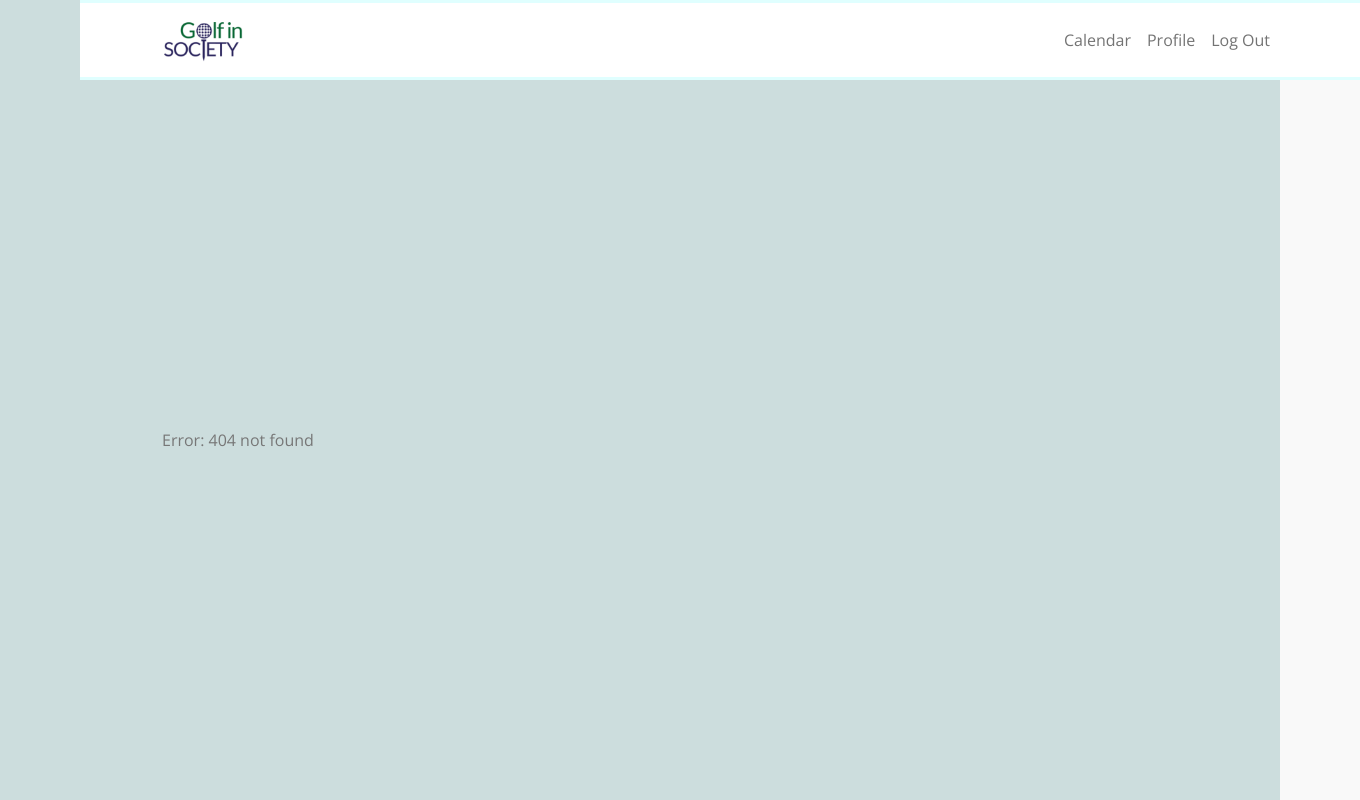
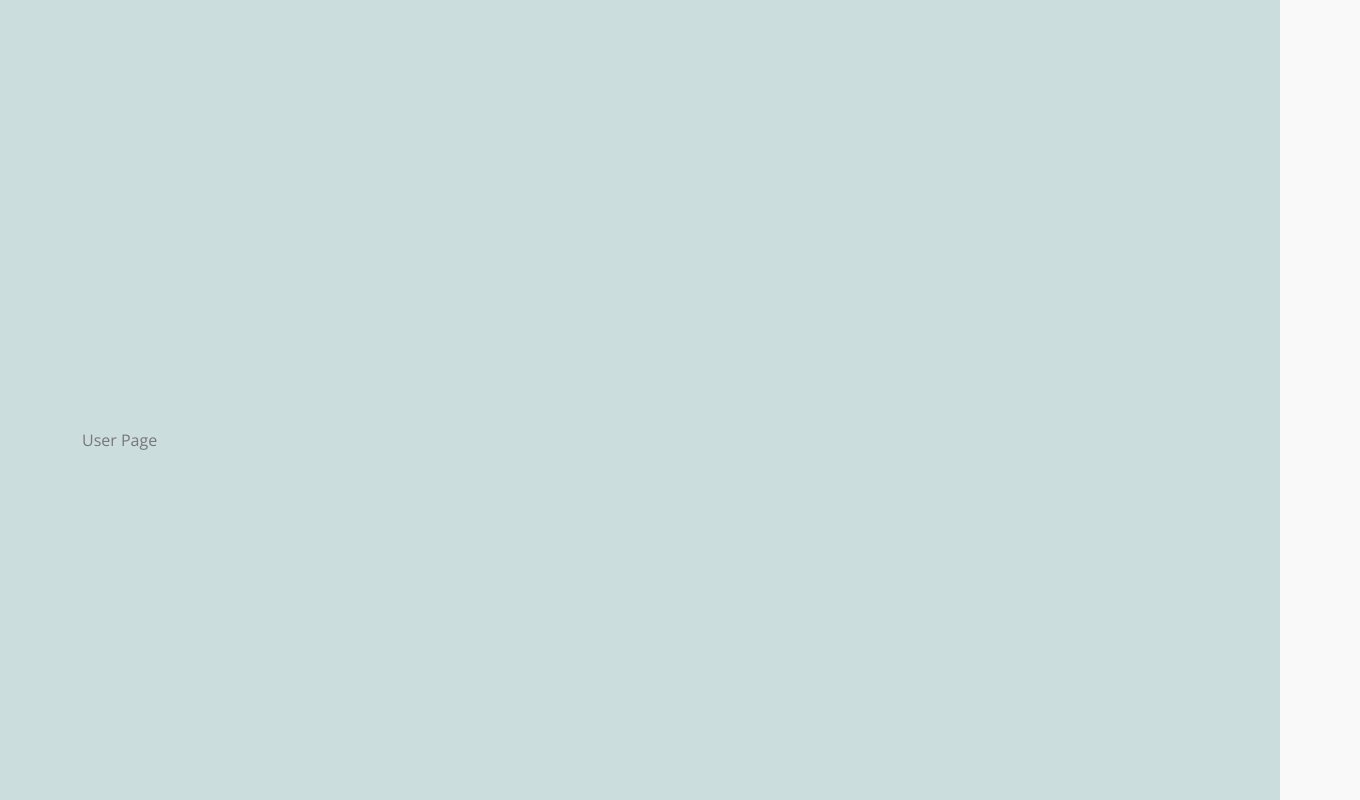
Before and after one commit to AlexKynoch/golf-frontend, a React (Create React App) app: page /#/userpage in a window 1280 px wide. Before the commit this address had no page. Shown: the top 800 px of the page, 1360 px wide, since content can reach past the window. Built offline with nearby package versions, Linux system fonts and the light colour scheme.

Commit message:
added links

```diff
--- /dev/null
+++ b/src/AdminPage.js
@@ -0,0 +1,10 @@
+import React from 'react'
+
+function AdminPage() {
+    return (
+        <div>
+            Admin Page
+        </div>
+    )
+}
+export default AdminPage
--- a/src/App.css
+++ b/src/App.css
@@ -1,4 +1,3 @@
-
 .App {
   background-color: #ccdddd;
   height: fit-content;
@@ -9,14 +8,14 @@
   position: relative;
   justify-content: center;
   align-items: center;
-  padding: 40px ;
-  max-width: 100%
+  padding: 40px;
+  max-width: 100%;
 }
-.contentContainer{
+.contentContainer {
   /* height: 200vh; */
   height: fit-content;
   width: 100vw;
-  padding : 5% ;
+  padding: 5%;
 
   display: flex;
   flex-direction: column;
@@ -26,9 +25,8 @@
   min-height: 90vh;
   /* max-width: 1000px; */
   overflow: hidden;
-
 }
-.navOffset{
+.navOffset {
   height: fit-content;
   width: 100vw;
   background-color: lightcyan;
@@ -37,26 +35,24 @@
   height: 10vh;
   overflow: hidden;
 
-
   display: flex;
   flex-direction: row;
   justify-content: center;
   align-items: center;
   min-height: 40px;
-
 }
-.footerOffset{
+.footerOffset {
   position: absolute;
   bottom: 0;
   width: 100%;
-  height: fit-content
+  height: fit-content;
 }
 
 @media only screen and (min-height: 400px) {
-  .App{
-    padding: 10vh;
+  .App {
+    padding: 10vh 0;
   }
-  .navOffset{
+  .navOffset {
     height: 10vh;
   }
 }
--- a/src/App.js
+++ b/src/App.js
@@ -15,7 +15,12 @@ import VolunteerProfile from "./Profilepage/VolunteerProfile"
 import CgaDashboard from "./CgaDashboard"
 import CgaCreateSessionMain from "./CgaDashboard/CgaCreateSessionMain"
 import ViewUsers from "./CgaDashboard/CgaViewUsers"
-import PPUser from "./Profilepage/PPUser"
+import UserPage from "./Profilepage/UserPage"
+import LandingPage from "./LandingPage"
+import AdminPage from "./AdminPage"
+import LoginPage from "./LoginPage"
+import ManagerPage from "./ManagerPage"
+
 
 function App() {
   const client = new ApiClient()
@@ -23,9 +28,9 @@ function App() {
   return (
     <Router>
       <div className="App">
-        <div className="navOffset">
+        {/* <div className="navOffset">
           <NavBar client={client} />
-        </div>
+        </div> */}
         <div className="contentContainer">
           <Container>
             <Switch>
@@ -44,8 +49,20 @@ function App() {
               <Route path='/cga/view-users'>
                 <ViewUsers client={client} />
               </Route>
-              <Route path='/pp/user'>
-                <ViewUsers client={client} />
+              <Route path='/userpage'>
+                <UserPage client={client} />
+              </Route>
+              <Route path='/landingpage'>
+                <LandingPage client={client} />
+              </Route>
+              <Route path='/adminpage'>
+                <AdminPage client={client} />
+              </Route>
+              <Route path='/loginpage'>
+                <LoginPage client={client} />
+              </Route>
+              <Route path='/managerpage'>
+                <ManagerPage client={client} />
               </Route>
 
 
--- /dev/null
+++ b/src/LandingPage.js
@@ -0,0 +1,20 @@
+import React from 'react'
+import NavBar from "./NavBar"
+
+function LandingPage() {
+    const links = [
+        { name: "CustomerLogin", url: "/loginpage" },
+        { name: "VoluneerLogin", url: "/loginpage" },
+        { name: "AdminLogin", url: "/loginpage" },
+    ]
+    return (
+        <div>
+            <div className="navOffset">
+                <NavBar links={links} />
+            </div>
+            Landing Page
+        </div>
+    )
+}
+
+export default LandingPage
--- /dev/null
+++ b/src/LoginPage.js
@@ -0,0 +1,9 @@
+import React from 'react'
+
+export default function LoginPage() {
+    return (
+        <div>
+            Login Page
+        </div>
+    )
+}
--- /dev/null
+++ b/src/ManagerPage.js
@@ -0,0 +1,11 @@
+import React from 'react'
+
+function ManagerPage() {
+    return (
+        <div>
+            Manager Page
+        </div>
+    )
+}
+
+export default ManagerPage
--- /dev/null
+++ b/src/Profilepage/UserPage.js
@@ -0,0 +1,11 @@
+import React from 'react'
+
+function PPUser() {
+    return (
+        <div>
+            User Page
+        </div>
+    )
+}
+
+export default PPUser
```
Also changed, not shown: src/Profilepage/PPUser.js (deleted).
